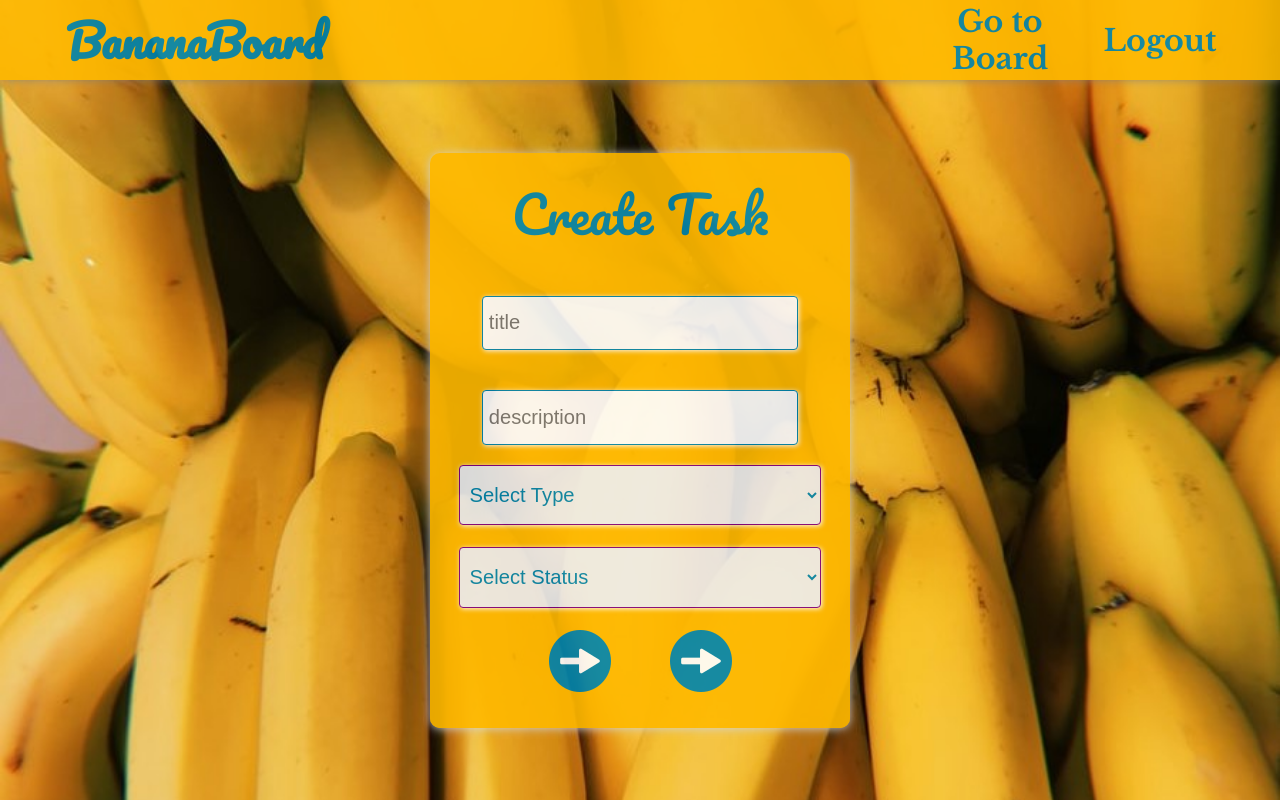
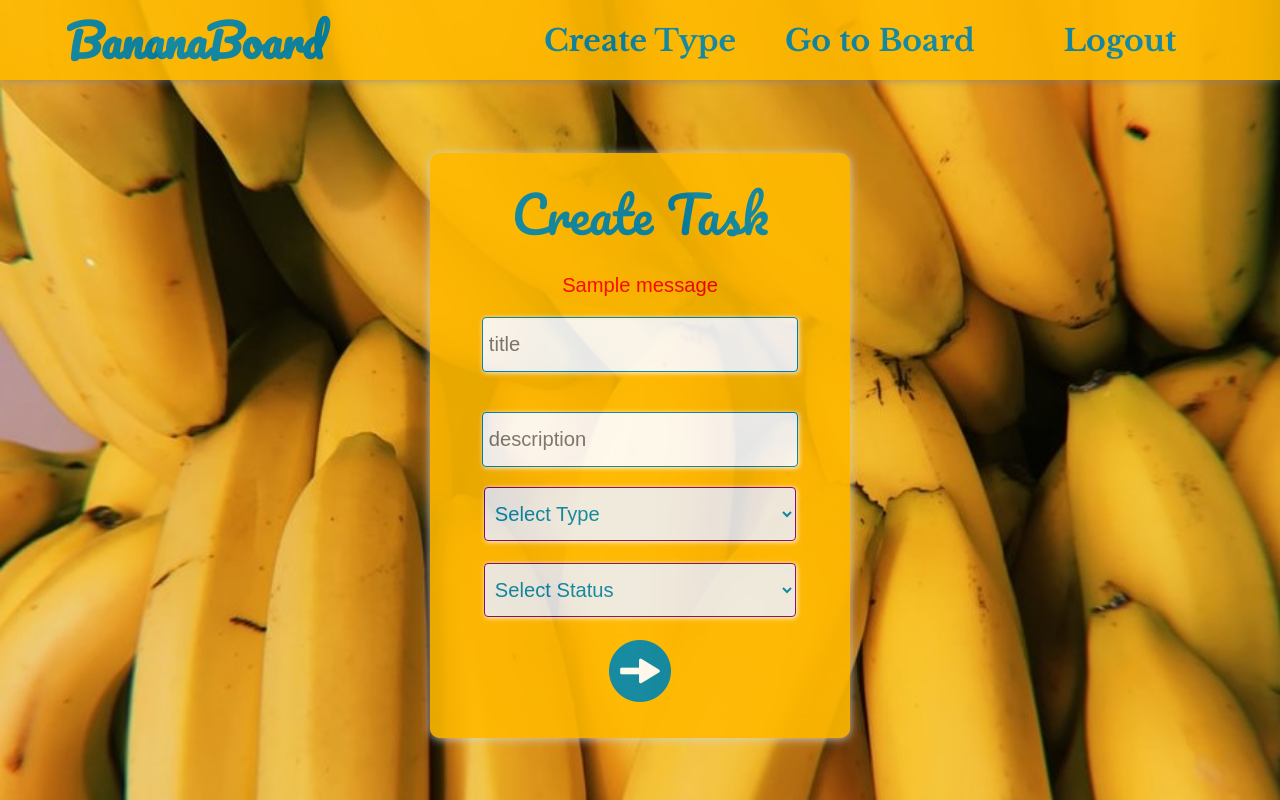
Before and after one commit to SashoStoichkov/BananaBoard, a Flask app: page /create in a window 1280 px wide. Run offline with Flask 2, Linux system fonts and the light colour scheme; a user stored in the database is signed in; tables that the repository leaves empty hold one stand-in row (values such as "Sample post"); one stand-in notice (Sample message) is shown.

Commit message:
added flashing

```diff
--- a/main.py
+++ b/main.py
@@ -55,8 +55,10 @@ def login():
             if user and user.is_authenticated():
                 return redirect('/board')
             else:
+                flash("User not authenticated")
                 return redirect('/login')
         else:
+            flash("User doesn't exist")
             return redirect('/login')
     else:
         return render_template('login.html')
@@ -77,14 +79,14 @@ def register():
                     User(username, email).create(password)
                     return redirect('/login')
                 else:
-                    print('Both passwords don\'t match!')
+                    flash('Both passwords don\'t match!')
                     return redirect('/register')
             else:
-                print('User with the same username already exists!')
-                return redirect('/login')
+                flash('User with the same username already exists!')
+                return redirect('/register')
         else:
-            print('User with the same email already exists!')
-            return redirect('/login')
+            flash('User with the same email already exists!')
+            return redirect('/register')
     else:
         return render_template('register.html')
 
@@ -116,7 +118,7 @@ def create():
 
         task = Task.select_by_title(user_id, title)
         if task:
-            print('task with same title already exists')
+            flash('task with same title already exists')
             return redirect('/create')
 
         if title == '':
@@ -136,9 +138,11 @@ def create_type():
     if request.method == 'POST':
         title = request.form['title']
 
-        # if exists:
-        #     print('task type already exists')
-        #     return redirect('/create-type')
+        task_type = TaskType.get_task_type_by_title(title)
+        if task_type:
+            flash('task type already exists')
+            return redirect('/create-type')
+
 
         TaskType(title).create()
         return redirect('/board')
--- a/static/css/board.css
+++ b/static/css/board.css
@@ -80,8 +80,8 @@ i {
 
 .input, select {
 	border-radius: 4px;
-	width: 18em;
-	height: 3em;
+	width: 15.5em;
+	height: 2.7em;
 	margin: 1em 1em;
 	outline: none;
 	border: 1px solid purple;
--- a/static/css/edit.css
+++ b/static/css/edit.css
@@ -59,5 +59,12 @@ body {
 }
 
 .input:first-child {
-	margin: 2.45em;
+	margin: 2em;
+	height: 2.5em;
+	margin-bottom: 1em;
 }
+
+.input {
+	margin: 1.5em 0;
+	height: 5.5em;
+}
--- a/static/css/main.css
+++ b/static/css/main.css
@@ -60,13 +60,13 @@ header > div {
 
 .button {
 	/* padding: 0 1em; */
-	width: 4em;
+	width: 6em;
 
 	text-align: center;
 }
 
 .button > button {
-	width: 5em;
+	width: 7em;
 	height: 2.7em;
 	font-size: 0.75em;
 	font-family: 'Libre Baskerville', serif;
@@ -139,3 +139,7 @@ header > div {
 .input:focus {
 	border: 1.5px solid var(--carolina-blue);;
 }
+
+.red {
+	color: red;
+}
--- a/task_type.py
+++ b/task_type.py
@@ -26,6 +26,19 @@ class TaskType:
                     SELECT * FROM task_types
                 '''
             ).fetchall()
+
+    @staticmethod
+    def get_task_type_by_title(title):
+        if not title:
+            return None
+
+        with DB() as db:
+            return db.execute(
+                '''
+                    SELECT * FROM task_types
+                    WHERE title = ?
+                ''', (title,)
+            ).fetchone()
 
     @staticmethod
     def get_task_type_title_by_id(task_type_id):
--- a/templates/create.html
+++ b/templates/create.html
@@ -17,6 +17,9 @@
 		<h1>BananaBoard</h1>
 		<div class="header-route">
 			<div class="button">
+				<button onclick="location.href = '/create-type';" type="button" name="button">Create Type</button>
+			</div>
+			<div class="button">
 				<button onclick="location.href = '/board';" type="button" name="button">Go to Board</button>
 			</div>
 			<div class="button">
@@ -29,6 +32,14 @@
 		<div class="board-sec">
 			<form action="{{ url_for('create') }}" class="card card2" method="POST">
 				<h3>Create Task</h3>
+
+				{% with messages = get_flashed_messages() %}
+					{% if messages %}
+						{% for message in messages %}
+							<h6 class="red">{{message}}</h6>
+						{% endfor %}
+					{% endif %}
+				{% endwith %}
 
 				<input class="input" placeholder="title" type="text" name="title" required>
 				<input class="input" placeholder="description" type="text" name="description" required>
@@ -53,9 +64,6 @@
 						<div class="button">
 							<button type="submit" name="button"><img src="../static/images/submit.png"></button>
 						</div>
-						<div class="button">
-							<button name="button" formnovalidate><img src="../static/images/submit.png"></button>
-						</div>
 					</div>
 				</div>
 			</form>
--- a/templates/edit.html
+++ b/templates/edit.html
@@ -61,6 +61,7 @@
 				<div class="wrapper2">
 					<div class="wrapper">
 						<p></p>
+						<textarea class="input" placeholder="description" type="text" name="description"></textarea>
 						<select name="type">
 							<option value="">Select Type</option>
 							{% for type in task_types %}
@@ -75,7 +76,6 @@
 							<option value="2">Doing</option>
 							<option value="3">Done</option>
 						</select>
-						<input class="input" placeholder="description" type="text" name="description">
 					</div>
 
 					<div class="buttons">
```
Also changed, not shown: templates/create_type.html (+10 -0 lines), templates/login.html (+8 -0 lines), templates/register.html (+8 -0 lines).
